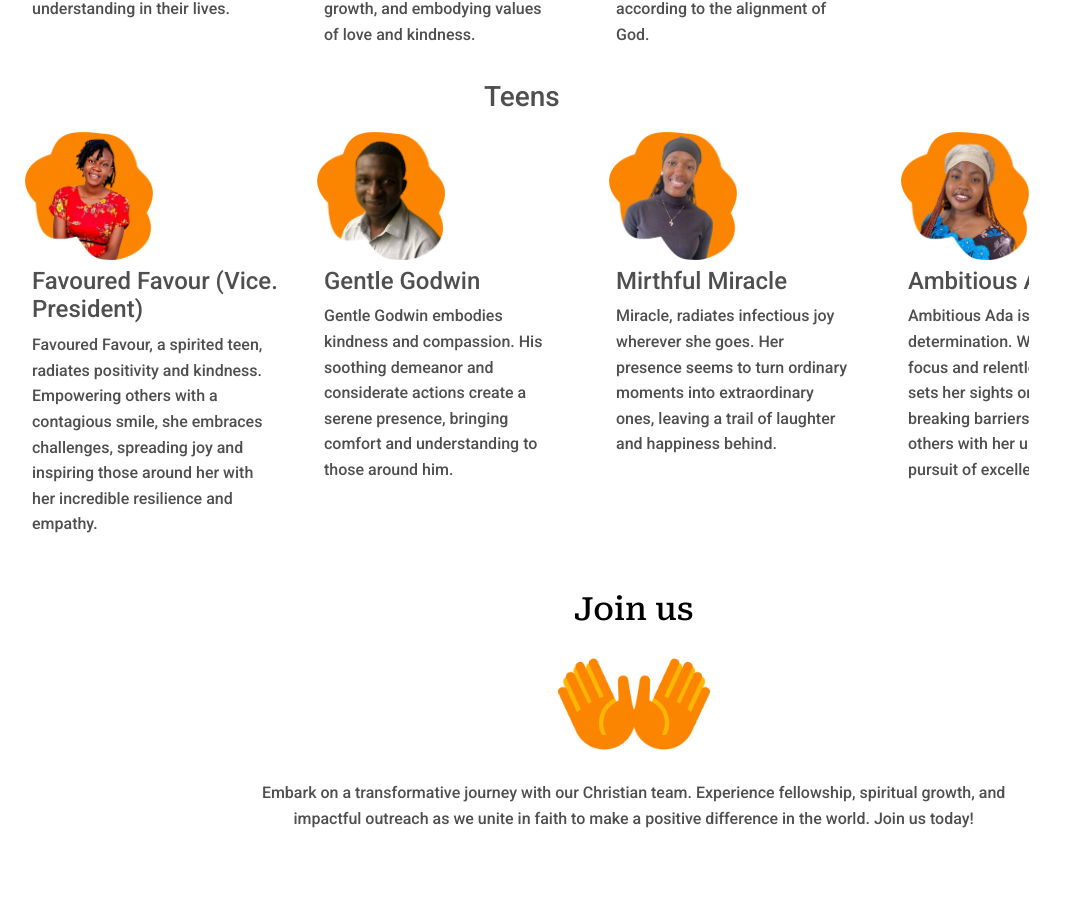
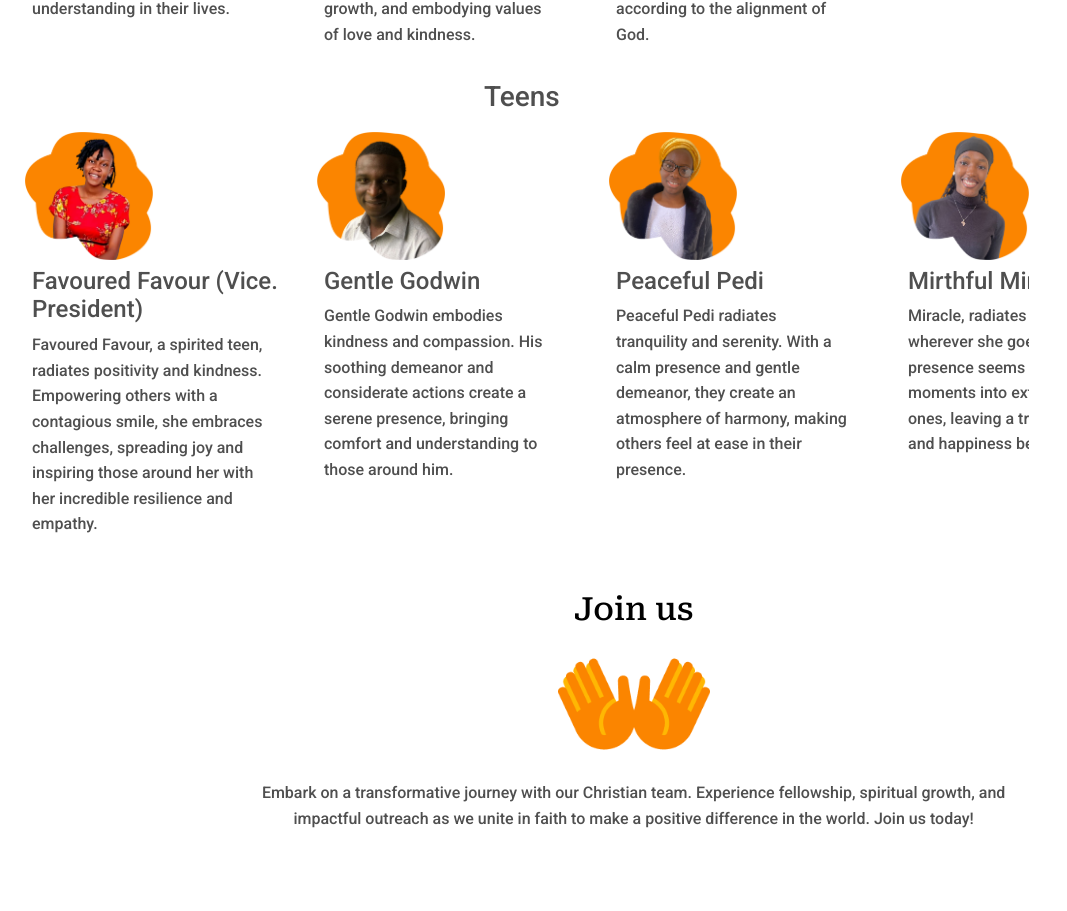
Before and after one commit to tosxin-456/Bethel-Teens, a React (Vite) app: page /aboutUs in a window 1280 px wide. Shown: the part 970-1881 px from the top of the page, without its empty margins (0-1067 px from the left). Built offline with nearby package versions, Linux system fonts and the light colour scheme.

Commit message:
worked on adding images

```diff
--- a/src/pages/about.jsx
+++ b/src/pages/about.jsx
@@ -26,6 +26,7 @@ import tosan from'../assets/tosan.png'
 import ada from'../assets/ada.png'
 import godwin from '../assets/Godwin.png'
 import destine2 from '../assets/destine2.png'
+import pedi from '../assets/pedi.png'
 import isaacAndMiracle from '../assets/isaacAndMiracle.png'
 import account from '../assets/Account.png'
 import "mdb-react-ui-kit/dist/css/mdb.min.css"
@@ -124,10 +125,24 @@ const About = () => {
      </div>
    </div>
    <div className='teacherProfile'>
+   <img src={pedi} alt="" />
+     <div className='textAboutTeacher'>
+     <h4>Peaceful Pedi</h4>
+      <p>Peaceful Pedi radiates tranquility and serenity. With a calm presence and gentle demeanor, they create an atmosphere of harmony, making others feel at ease in their presence.</p>
+     </div>
+   </div>
+   <div className='teacherProfile'>
    <img src={miracle} alt="" />
      <div className='textAboutTeacher'>
      <h4>Mirthful Miracle</h4>
       <p> Miracle, radiates infectious joy wherever she goes. Her presence seems to turn ordinary moments into extraordinary ones, leaving a trail of laughter and happiness behind.</p>
+     </div>
+   </div>
+   <div className='teacherProfile'>
+   <img src={godwin} alt="" />
+     <div className='textAboutTeacher'>
+     <h4>Gentle Godwin</h4>
+      <p>Gentle Godwin embodies kindness and compassion. His soothing demeanor and considerate actions create a serene presence, bringing comfort and understanding to those around him.</p>
      </div>
    </div>
    <div className='teacherProfile'>
```
Also changed, not shown: src/assets/pedi.png (added), src/assets/peret.png (added).
